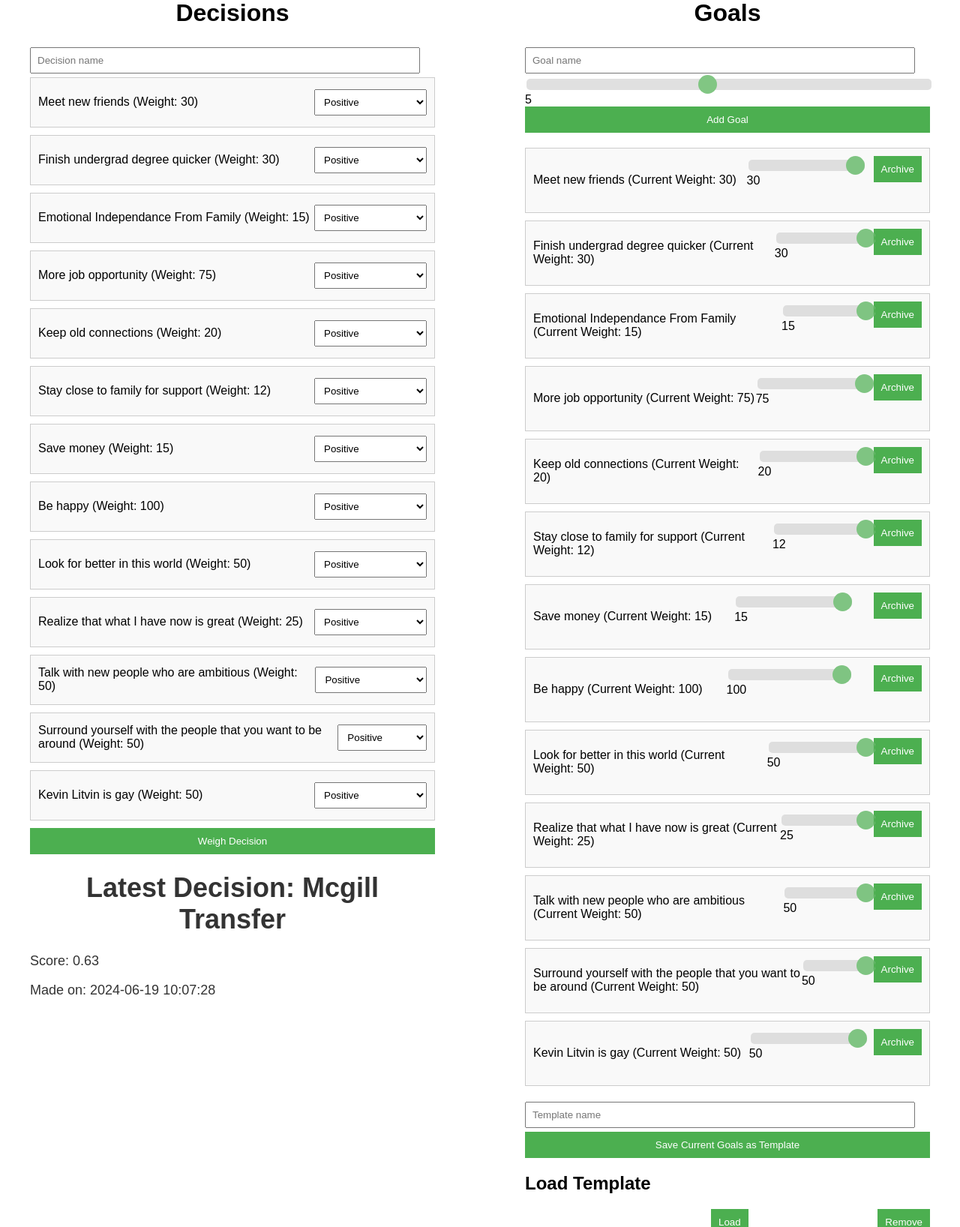
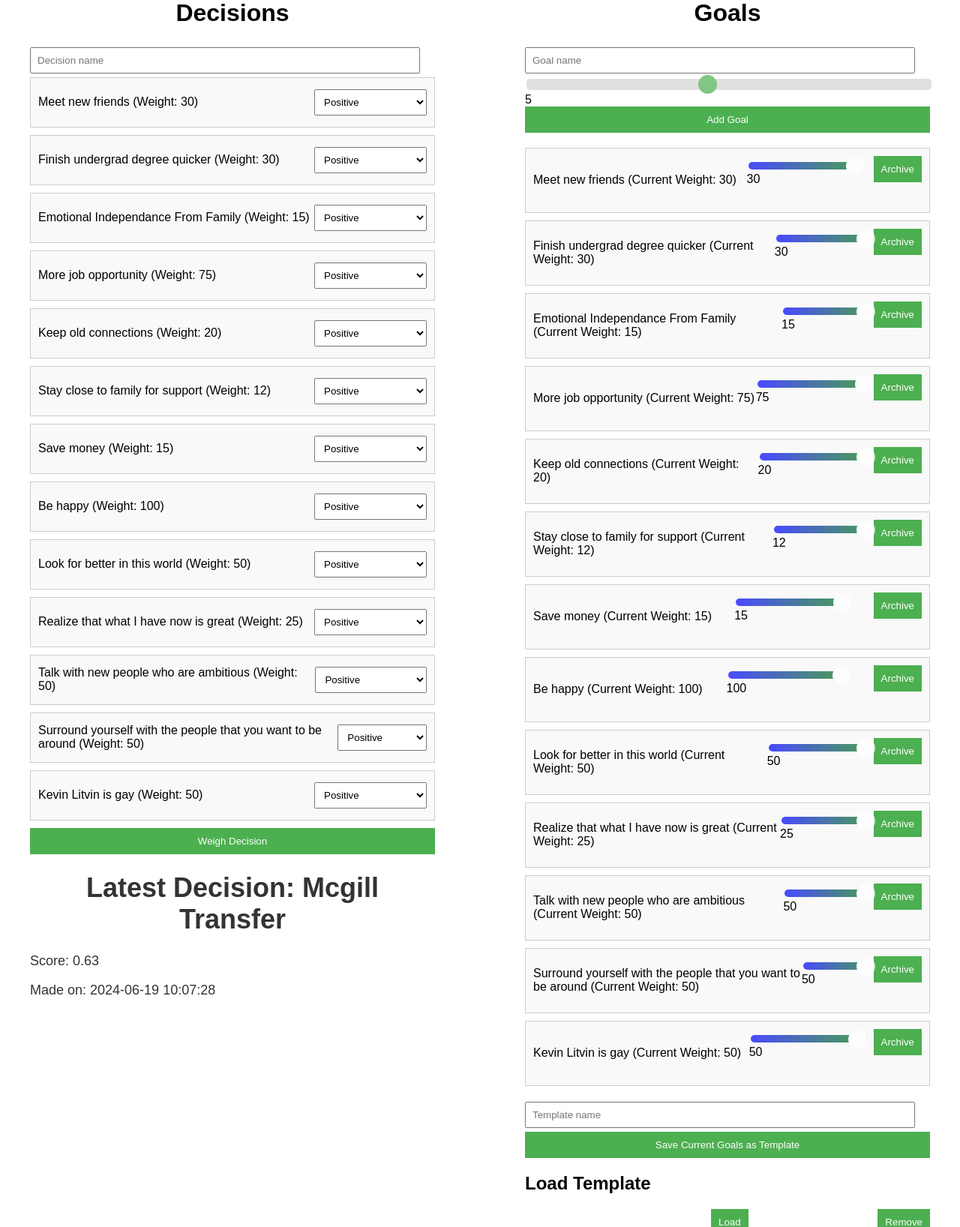
Before and after one commit to kevinl03/DecisionWeight, a Flask app: page / in a window 1280 px wide. Shown: the part 146-1782 px from the top of the page at 75% size. Run offline with Flask 3, Linux system fonts and the light colour scheme; data comes from the database, SQL or seed files in the repository.

Commit message:
The slider values are now from 1-9 and apply a colour gradient

```diff
--- a/templates/index.html
+++ b/templates/index.html
@@ -143,6 +143,33 @@ input[type="range"]::-moz-range-thumb {
     background: #4CAF50;
     cursor: pointer;
 }
+input[type="range"].weight-slider {
+    -webkit-appearance: none; /* Override default appearance */
+    width: 100%; /* Specified width */
+    height: 10px; /* Slider thickness */
+    background: linear-gradient(to right, blue, green); /* Gradient from blue to green */
+    outline: none; /* Removes the outline */
+    opacity: 0.7; /* Partial transparency */
+    transition: background 0.2s ease-in-out; /* Smooth transition for background color */
+}
+
+input[type="range"].weight-slider::-webkit-slider-thumb {
+    -webkit-appearance: none; /* Remove default style */
+    appearance: none;
+    width: 25px; /* Set the handle size */
+    height: 25px; /* Set the handle size */
+    border-radius: 50%; /* Circular handle */
+    background: white; /* Handle color */
+    cursor: pointer; /* Cursor on hover */
+}
+
+input[type="range"].weight-slider::-moz-range-thumb {
+    width: 25px; /* Handle size for Firefox */
+    height: 25px; /* Handle size for Firefox */
+    border-radius: 50%; /* Circular handle for Firefox */
+    background: white; /* Handle color for Firefox */
+    cursor: pointer; /* Cursor on hover for Firefox */
+}
 
 
     </style>
@@ -190,17 +217,16 @@ input[type="range"]::-moz-range-thumb {
                         this.style.background = 'linear-gradient(to right, blue, green ' + value + '%, white)';
                     });
                     </script>
-
                     <ul>
                         {% for goal in goals %}
                         <li class="goal-widget">
                             <span>{{ goal[1] }} (Current Weight: {{ goal[2] }})</span>
                             <form action="/edit_goal/{{ goal[0] }}" method="post" class="edit-form">
                                 <input type="range" name="weight" min="1" max="10" value="{{ goal[2] }}"
-                                       oninput="updateWeightDisplay(this.value, '{{ goal[0] }}')"
+                                        oninput="updateWeightDisplay(this.value, '{{ goal[0] }}');"
+                                        class="weight-slider"
                                         onchange="submitWeightChange(this.form)">
                                 <span id="display-{{ goal[0] }}">{{ goal[2] }}</span>
-
                             </form>
                             <form action="{{ url_for('archive_goal', goal_id=goal[0]) }}" method="post">
                                 <button type="submit">Archive</button>
@@ -209,13 +235,23 @@ input[type="range"]::-moz-range-thumb {
                         {% endfor %}
                     </ul>
 
+
                 <script>
                function updateWeightDisplay(value, goalId) {
+                    const slider = document.querySelector(`input[name='weight'][value='${value}']`);
+                    const normalizedValue = value / 10; // Normalize value between 0 and 1
+                    slider.style.background = `linear-gradient(to right, blue, green ${normalizedValue * 100}%)`; // Adjust the gradient dynamically
                     document.getElementById('display-' + goalId).textContent = value;
                     }
 
                 function submitWeightChange(form) {
                     form.submit();
+                }
+
+                function applyGradient(element, goalId) {
+                        var intensity = element.value / 10; // Assuming max weight is 10
+                        var goalElement = element.closest('.goal-widget');
+                        goalElement.style.backgroundColor = `rgba(0, 0, 255, ${intensity})`; // Gradient from blue to green
                 }
                 </script>
 
```
Lines whose indentation alone changed are shown as unchanged.
